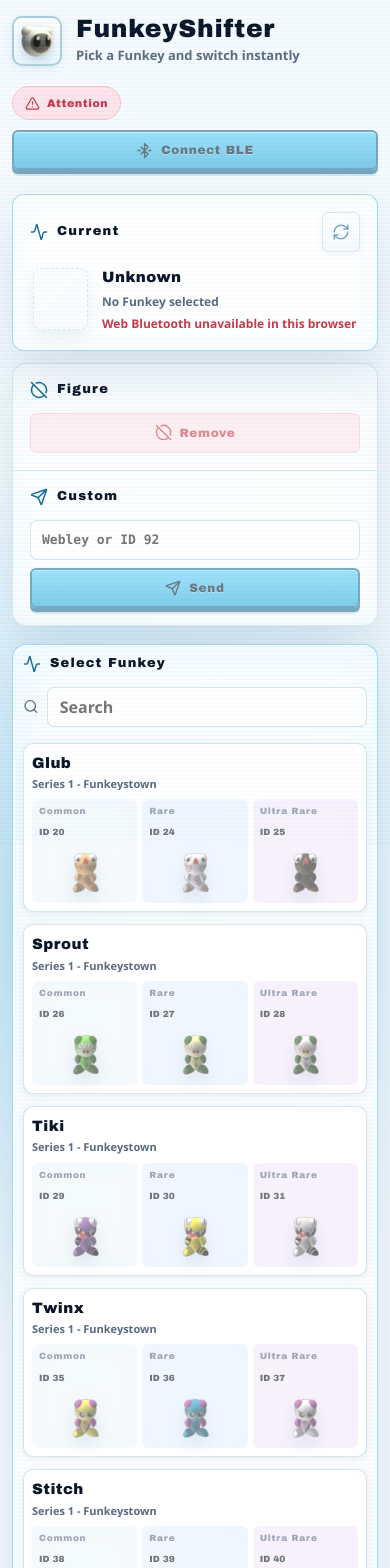
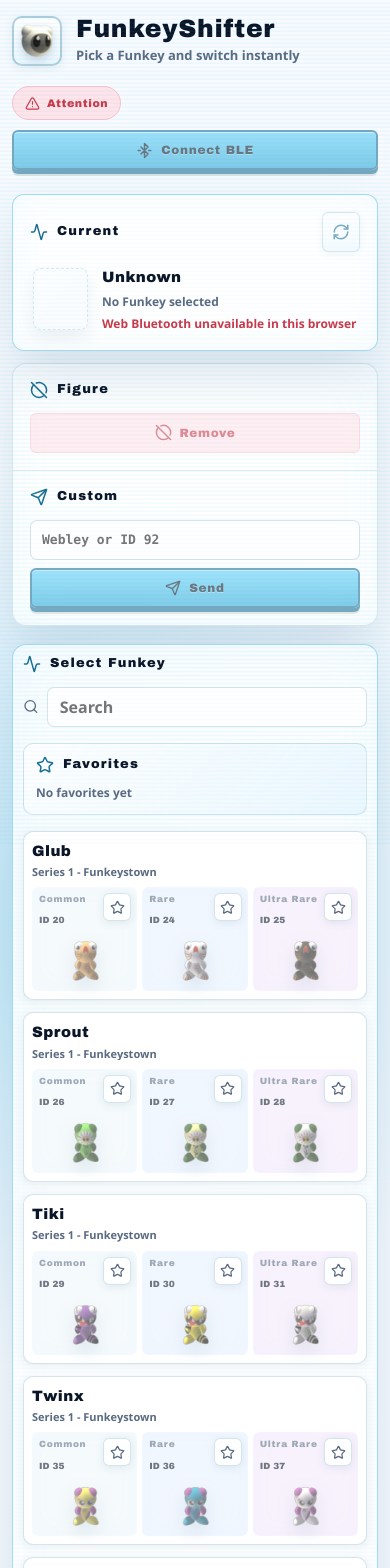
Before and after one commit to jLynx/FunkeyShifter, a Next.js app in the folder web/: page / in a window 390 px wide. Shown: the top 1568 px of the page. Built offline with nearby package versions, Linux system fonts and the light colour scheme.

Commit message:
feat: implement favorites functionality with local storage support

```diff
--- a/web/src/app/globals.css
+++ b/web/src/app/globals.css
@@ -480,6 +480,33 @@ h1 {
   margin-bottom: 0;
 }
 
+.favorites-strip {
+  margin-bottom: 16px;
+  padding: 12px;
+  border: 1px solid rgb(23 109 147 / 16%);
+  border-radius: 10px;
+  background:
+    linear-gradient(135deg, rgb(255 255 255 / 86%), rgb(232 247 255 / 76%)),
+    var(--surface-muted);
+}
+
+.favorites-strip .section-title {
+  margin-bottom: 10px;
+}
+
+.favorite-grid {
+  display: grid;
+  grid-template-columns: repeat(auto-fill, minmax(112px, 1fr));
+  gap: 8px;
+}
+
+.empty-favorites {
+  margin: 0;
+  color: var(--muted);
+  font-size: 12px;
+  font-weight: 800;
+}
+
 .search-box {
   display: flex;
   align-items: center;
@@ -542,11 +569,21 @@ h1 {
   gap: 8px;
 }
 
+.variant-tile {
+  position: relative;
+  min-width: 0;
+}
+
+.variant-tile.compact .variant-button {
+  min-height: 118px;
+}
+
 .variant-button {
   position: relative;
   display: grid;
   grid-template-columns: minmax(0, 1fr) auto;
   grid-template-rows: auto auto 66px;
+  width: 100%;
   min-width: 0;
   min-height: 126px;
   padding: 9px;
@@ -605,10 +642,50 @@ h1 {
   opacity: 0.42;
 }
 
-.variant-button svg {
+.variant-status-icon {
   grid-column: 2 / 3;
-  grid-row: 1 / 3;
+  grid-row: 2 / 3;
   align-self: center;
+  justify-self: end;
+}
+
+.favorite-button {
+  position: absolute;
+  top: 6px;
+  right: 6px;
+  z-index: 4;
+  display: grid;
+  width: 28px;
+  height: 28px;
+  padding: 0;
+  place-items: center;
+  border: 1px solid rgb(23 109 147 / 18%);
+  border-radius: 6px;
+  background: rgb(255 255 255 / 88%);
+  box-shadow: 0 2px 8px rgb(42 87 119 / 10%);
+  color: var(--muted);
+  transition:
+    border-color 120ms ease,
+    background 120ms ease,
+    color 120ms ease,
+    transform 80ms ease,
+    box-shadow 80ms ease;
+}
+
+.favorite-button:hover:not(:disabled) {
+  border-color: rgb(240 192 64 / 78%);
+  color: #8a6500;
+  transform: translateY(-1px);
+}
+
+.favorite-button.active {
+  border-color: rgb(240 192 64 / 88%);
+  background: #fff6cf;
+  color: #7b5700;
+}
+
+.favorite-button.active svg {
+  fill: var(--gold);
 }
 
 .variant-button.rare {
@@ -704,10 +781,19 @@ h1 {
     gap: 5px;
   }
 
+  .favorite-grid {
+    grid-template-columns: repeat(auto-fill, minmax(96px, 1fr));
+    gap: 6px;
+  }
+
   .variant-button {
     grid-template-rows: auto auto 50px;
     min-height: 96px;
     padding: 6px;
+  }
+
+  .variant-tile.compact .variant-button {
+    min-height: 102px;
   }
 
   .variant-button > span:not(.funkey-thumb),
--- a/web/src/app/page.tsx
+++ b/web/src/app/page.tsx
@@ -10,6 +10,7 @@ import {
   RefreshCw,
   Search,
   Send,
+  Star,
   Unplug,
 } from "lucide-react";
 import { FormEvent, useEffect, useMemo, useRef, useState } from "react";
@@ -18,6 +19,7 @@ import {
   formatDisplayFunkeyId,
   formatFunkeyId,
   funkeyFamilies,
+  funkeyVariants,
   FunkeyFamily,
   FunkeyVariant,
   idFromReport,
@@ -43,6 +45,8 @@ type BusyId = number | "remove" | "custom" | "refresh" | null;
 const sleep = (ms: number) => new Promise((resolve) => window.setTimeout(resolve, ms));
 const PULSE_REMOVE = true;
 const PULSE_DELAY = 250;
+const FAVORITE_FUNKEYS_KEY = "funkey-shifter.favorite-ids";
+const funkeyVariantById = new Map(funkeyVariants.map((variant) => [variant.id, variant]));
 
 export default function Home() {
   const [connectionState, setConnectionState] = useState<ConnectionState>("idle");
@@ -53,6 +57,8 @@ export default function Home() {
   const [customValue, setCustomValue] = useState("");
   const [busyId, setBusyId] = useState<BusyId>(null);
   const [bluetoothReady, setBluetoothReady] = useState(false);
+  const [favoriteIds, setFavoriteIds] = useState<number[]>([]);
+  const [favoritesLoaded, setFavoritesLoaded] = useState(false);
   const stopNotificationsRef = useRef<(() => void) | null>(null);
 
   const currentId = currentReport ? idFromReport(currentReport) : null;
@@ -60,6 +66,14 @@ export default function Home() {
   const isConnected = connectionState === "connected" && connection !== null && connection.server.connected;
 
   const filteredFamilies = useMemo(() => filterFamilies(query), [query]);
+  const favoriteIdSet = useMemo(() => new Set(favoriteIds), [favoriteIds]);
+  const favoriteVariants = useMemo(
+    () => favoriteIds.flatMap((id) => {
+      const variant = funkeyVariantById.get(id);
+      return variant ? [variant] : [];
+    }),
+    [favoriteIds],
+  );
 
   useEffect(() => {
     const supported = isWebBluetoothAvailable();
@@ -70,6 +84,33 @@ export default function Home() {
       setStatus("Web Bluetooth unavailable in this browser");
     }
   }, []);
+
+  useEffect(() => {
+    try {
+      const rawFavorites = window.localStorage.getItem(FAVORITE_FUNKEYS_KEY);
+      setFavoriteIds(rawFavorites ? normalizeFavoriteIds(JSON.parse(rawFavorites)) : []);
+    } catch {
+      setFavoriteIds([]);
+    } finally {
+      setFavoritesLoaded(true);
+    }
+  }, []);
+
+  useEffect(() => {
+    if (!favoritesLoaded) {
+      return;
+    }
+
+    try {
+      if (favoriteIds.length === 0) {
+        window.localStorage.removeItem(FAVORITE_FUNKEYS_KEY);
+      } else {
+        window.localStorage.setItem(FAVORITE_FUNKEYS_KEY, JSON.stringify(favoriteIds));
+      }
+    } catch {
+      // Favorites are a convenience only; selection should keep working if storage is unavailable.
+    }
+  }, [favoriteIds, favoritesLoaded]);
 
   useEffect(() => {
     if (!connection) {
@@ -263,6 +304,16 @@ export default function Home() {
     }
   }
 
+  function toggleFavorite(variant: FunkeyVariant) {
+    setFavoriteIds((currentIds) => {
+      if (currentIds.includes(variant.id)) {
+        return currentIds.filter((id) => id !== variant.id);
+      }
+
+      return [...currentIds, variant.id];
+    });
+  }
+
   return (
     <main className="app-shell">
       <header className="top-bar">
@@ -365,6 +416,17 @@ export default function Home() {
             </label>
           </div>
 
+          <FavoriteStrip
+            variants={favoriteVariants}
+            currentId={currentId}
+            busyId={busyId}
+            disabled={!isConnected || busyId !== null}
+            favoriteIds={favoriteIdSet}
+            loaded={favoritesLoaded}
+            onSelect={sendVariant}
+            onToggleFavorite={toggleFavorite}
+          />
+
           <div className="catalog-grid">
             {filteredFamilies.map((family) => (
               <FunkeyFamilyRow
@@ -373,13 +435,64 @@ export default function Home() {
                 currentId={currentId}
                 busyId={busyId}
                 disabled={!isConnected || busyId !== null}
+                favoriteIds={favoriteIdSet}
                 onSelect={sendVariant}
+                onToggleFavorite={toggleFavorite}
               />
             ))}
           </div>
         </section>
       </div>
     </main>
+  );
+}
+
+function FavoriteStrip({
+  variants,
+  currentId,
+  busyId,
+  disabled,
+  favoriteIds,
+  loaded,
+  onSelect,
+  onToggleFavorite,
+}: {
+  variants: FunkeyVariant[];
+  currentId: number | null;
+  busyId: BusyId;
+  disabled: boolean;
+  favoriteIds: ReadonlySet<number>;
+  loaded: boolean;
+  onSelect: (variant: FunkeyVariant) => void;
+  onToggleFavorite: (variant: FunkeyVariant) => void;
+}) {
+  return (
+    <section className="favorites-strip" aria-label="Favorite Funkeys">
+      <div className="section-title">
+        <Star size={18} />
+        <h2>Favorites</h2>
+      </div>
+
+      {variants.length > 0 ? (
+        <div className="favorite-grid">
+          {variants.map((variant) => (
+            <FunkeyVariantTile
+              key={`favorite-${variant.id}`}
+              variant={variant}
+              currentId={currentId}
+              busyId={busyId}
+              disabled={disabled}
+              isFavorite={favoriteIds.has(variant.id)}
+              compact
+              onSelect={onSelect}
+              onToggleFavorite={onToggleFavorite}
+            />
+          ))}
+        </div>
+      ) : loaded ? (
+        <p className="empty-favorites">No favorites yet</p>
+      ) : null}
+    </section>
   );
 }
 
@@ -461,13 +574,17 @@ function FunkeyFamilyRow({
   currentId,
   busyId,
   disabled,
+  favoriteIds,
   onSelect,
+  onToggleFavorite,
 }: {
   family: FunkeyFamily;
   currentId: number | null;
   busyId: BusyId;
   disabled: boolean;
+  favoriteIds: ReadonlySet<number>;
   onSelect: (variant: FunkeyVariant) => void;
+  onToggleFavorite: (variant: FunkeyVariant) => void;
 }) {
   return (
     <article className="funkey-row">
@@ -478,14 +595,51 @@ function FunkeyFamilyRow({
         </span>
       </div>
       <div className="variant-actions">
-        {family.variants.map((variant) => {
+        {family.variants.map((variant) => (
+          <FunkeyVariantTile
+            key={`${variant.name}-${variant.rarity}`}
+            variant={variant}
+            currentId={currentId}
+            busyId={busyId}
+            disabled={disabled}
+            isFavorite={favoriteIds.has(variant.id)}
+            onSelect={onSelect}
+            onToggleFavorite={onToggleFavorite}
+          />
+        ))}
+      </div>
+    </article>
+  );
+}
+
+function FunkeyVariantTile({
+  variant,
+  currentId,
+  busyId,
+  disabled,
+  isFavorite,
+  compact = false,
+  onSelect,
+  onToggleFavorite,
+}: {
+  variant: FunkeyVariant;
+  currentId: number | null;
+  busyId: BusyId;
+  disabled: boolean;
+  isFavorite: boolean;
+  compact?: boolean;
+  onSelect: (variant: FunkeyVariant) => void;
+  onToggleFavorite: (variant: FunkeyVariant) => void;
+}) {
   const active = currentId === variant.id;
   const busy = busyId === variant.id;
+  const favoriteLabel = isFavorite ? `Remove ${variant.label} from favorites` : `Add ${variant.label} to favorites`;
+
   return (
+    <div className={`variant-tile ${compact ? "compact" : ""}`}>
       <button
         className={`variant-button ${variant.rarity} ${active ? "active" : ""}`}
         type="button"
-              key={`${variant.name}-${variant.rarity}`}
         onClick={() => onSelect(variant)}
         disabled={disabled}
         title={`${variant.label} ID ${formatDisplayFunkeyId(variant.id)} (${formatFunkeyId(variant.id)})`}
@@ -504,12 +658,22 @@ function FunkeyFamilyRow({
         ) : (
           <span className="funkey-thumb funkey-thumb-placeholder" aria-hidden="true" />
         )}
-              {active ? <Check size={14} /> : busy ? <RefreshCw size={14} className="spin" /> : null}
+        {active ? (
+          <Check size={14} className="variant-status-icon" />
+        ) : busy ? (
+          <RefreshCw size={14} className="variant-status-icon spin" />
+        ) : null}
       </button>
-          );
-        })}
+      <button
+        className={`favorite-button ${isFavorite ? "active" : ""}`}
+        type="button"
+        onClick={() => onToggleFavorite(variant)}
+        aria-label={favoriteLabel}
+        title={favoriteLabel}
+      >
+        <Star size={15} />
+      </button>
     </div>
-    </article>
   );
 }
 
@@ -537,6 +701,27 @@ function filterFamilies(query: string): FunkeyFamily[] {
   });
 }
 
+function normalizeFavoriteIds(value: unknown): number[] {
+  if (!Array.isArray(value)) {
+    return [];
+  }
+
+  const seen = new Set<number>();
+  const ids: number[] = [];
+
+  for (const item of value) {
+    const id = typeof item === "number" ? item : typeof item === "string" ? Number.parseInt(item, 10) : Number.NaN;
+    if (!Number.isInteger(id) || seen.has(id) || !funkeyVariantById.has(id)) {
+      continue;
+    }
+
+    seen.add(id);
+    ids.push(id);
+  }
+
+  return ids;
+}
+
 function errorMessage(error: unknown): string {
   if (error instanceof DOMException && error.name === "NotFoundError") {
     return "Device selection cancelled";
```
Lines whose indentation alone changed are shown as unchanged.
